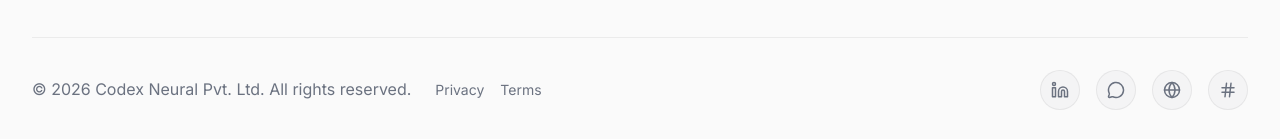
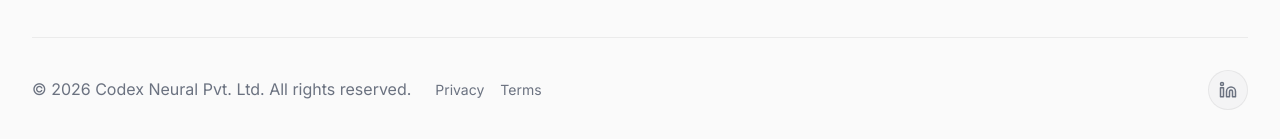
Before and after one commit to Manoharaya/codex-new, a React (Vite) app: page /case-studies/life-science-ai-agents in a window 1280 px wide. Shown: the part 4910-5049 px from the top of the page. Built offline with nearby package versions, Linux system fonts and the light colour scheme.

Commit message:
Remove placeholder icons from footer

```diff
--- a/src/components/Footer/Footer.jsx
+++ b/src/components/Footer/Footer.jsx
@@ -74,9 +74,6 @@ const Footer = () => {
             <a href="https://www.linkedin.com/company/codex-neural/" target="_blank" rel="noopener noreferrer" className="social-icon" aria-label="LinkedIn">
               <svg xmlns="http://www.w3.org/2000/svg" width="18" height="18" viewBox="0 0 24 24" fill="none" stroke="currentColor" strokeWidth="2" strokeLinecap="round" strokeLinejoin="round"><path d="M16 8a6 6 0 0 1 6 6v7h-4v-7a2 2 0 0 0-2-2 2 2 0 0 0-2 2v7h-4v-7a6 6 0 0 1 6-6z"></path><rect x="2" y="9" width="4" height="12"></rect><circle cx="4" cy="4" r="2"></circle></svg>
             </a>
-            <a href="#" className="social-icon"><MessageCircle size={18} /></a>
-            <a href="#" className="social-icon"><Globe size={18} /></a>
-            <a href="#" className="social-icon"><Hash size={18} /></a>
           </div>
         </div>
       </div>
```
